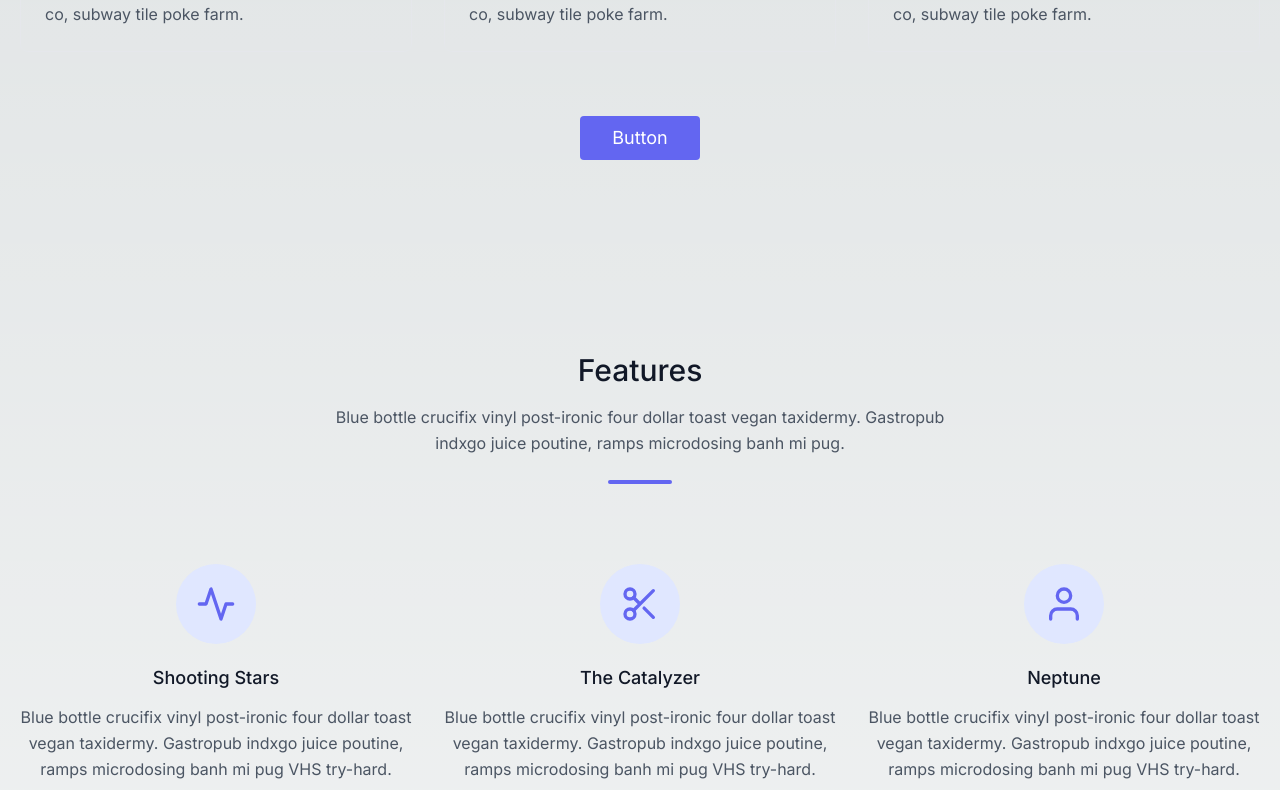
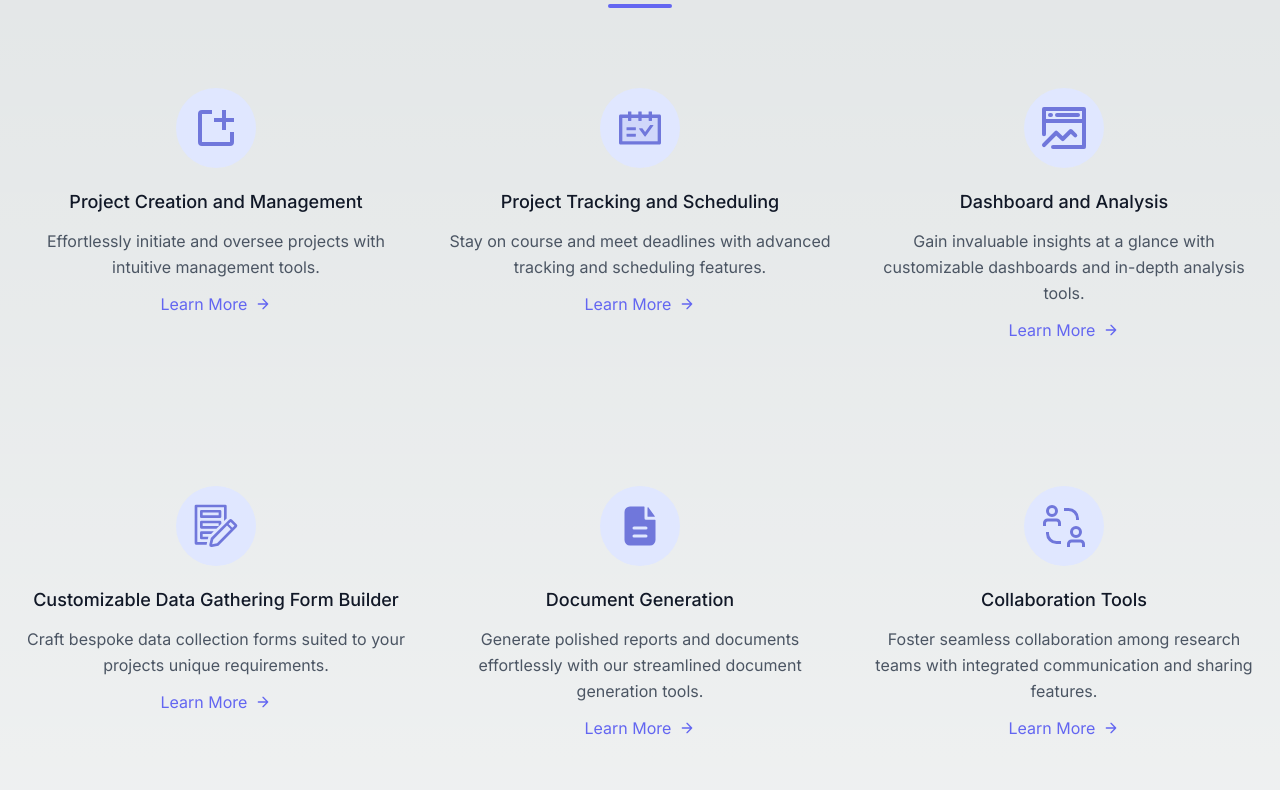
Before and after one commit to Senior-Project-CRPMP/front_nextjs, a Next.js app: page / in a window 1280 px wide. Shown: the part 1070-1860 px from the top of the page. Built offline with nearby package versions, Linux system fonts and the light colour scheme.

Commit message:
edit page

```diff
--- a/package.json
+++ b/package.json
@@ -11,6 +11,7 @@
   "dependencies": {
     "@types/leaflet": "^1.9.12",
     "@types/react-leaflet": "^3.0.0",
+    "lottie-react": "^2.4.0",
     "next": "14.2.3",
     "react": "^18",
     "react-dom": "^18",
--- a/src/app/component/content.tsx
+++ b/src/app/component/content.tsx
@@ -9,11 +9,14 @@ const Content = () => {
             About Us
           </h1>
           <p className="lg:w-1/2 w-full leading-relaxed text-gray-500">
-            Whatever cardigan tote bag tumblr hexagon brooklyn asymmetrical
-            gentrify, subway tile poke farm-to-table.
+            Empower your research endeavors with our comprehensive web-based
+            application designed to revolutionize project planning, tracking,
+            and execution. Tailored for researchers, businesses, and
+            organizations alike, CRPMP offers a cutting-edge suite of tools to
+            streamline every aspect of your projects.
           </p>
         </div>
-        <div className="flex flex-wrap -m-4">
+        {/* <div className="flex flex-wrap -m-4">
           <div className="xl:w-1/3 md:w-1/2 p-4">
             <div className="border border-gray-200 p-6 rounded-lg">
               <div className="w-10 h-10 inline-flex items-center justify-center rounded-full bg-indigo-100 text-indigo-500 mb-4">
@@ -161,10 +164,10 @@ const Content = () => {
               </p>
             </div>
           </div>
-        </div>
-        <button className="flex mx-auto mt-16 text-white bg-indigo-500 border-0 py-2 px-8 focus:outline-none hover:bg-indigo-600 rounded text-lg">
+        </div> */}
+        {/* <button className="flex mx-auto mt-16 text-white bg-indigo-500 border-0 py-2 px-8 focus:outline-none hover:bg-indigo-600 rounded text-lg">
           Button
-        </button>
+        </button> */}
       </div>
     </section>
   );
--- a/src/app/component/feature.tsx
+++ b/src/app/component/feature.tsx
@@ -2,6 +2,7 @@ import React from "react";
 
 function Feature() {
   return (
+    <div>
       <section className="text-gray-600 body-font">
         <div className="container px-5 py-24 mx-auto">
           <div className="text-center mb-20">
@@ -10,8 +11,8 @@ function Feature() {
             </h1>
             <p className="text-base leading-relaxed xl:w-2/4 lg:w-3/4 mx-auto text-gray-500s">
               Blue bottle crucifix vinyl post-ironic four dollar toast vegan
-            taxidermy. Gastropub indxgo juice poutine, ramps microdosing banh mi
-            pug.
+              taxidermy. Gastropub indxgo juice poutine, ramps microdosing banh
+              mi pug.
             </p>
             <div className="flex mt-6 justify-center">
               <div className="w-16 h-1 rounded-full bg-indigo-500 inline-flex"></div>
@@ -21,34 +22,34 @@ function Feature() {
             <div className="p-4 md:w-1/3 flex flex-col text-center items-center">
               <div className="w-20 h-20 inline-flex items-center justify-center rounded-full bg-indigo-100 text-indigo-500 mb-5 flex-shrink-0">
                 <svg
-                fill="none"
-                stroke="currentColor"
-                stroke-linecap="round"
-                stroke-linejoin="round"
-                stroke-width="2"
-                className="w-10 h-10"
+                  xmlns="http://www.w3.org/2000/svg"
+                  width="3em"
+                  height="3em"
                   viewBox="0 0 24 24"
                 >
-                <path d="M22 12h-4l-3 9L9 3l-3 9H2"></path>
+                  <path
+                    fill="#7077db"
+                    d="M21 14v5a2 2 0 0 1-2 2H5a2 2 0 0 1-2-2V5a2 2 0 0 1 2-2h5v2H5v14h14v-5z"
+                  />
+                  <path fill="#7077db" d="M21 7h-4V3h-2v4h-4v2h4v4h2V9h4z" />
                 </svg>
               </div>
               <div className="flex-grow">
                 <h2 className="text-gray-900 text-lg title-font font-medium mb-3">
-                Shooting Stars
+                  Project Creation and Management
                 </h2>
                 <p className="leading-relaxed text-base">
-                Blue bottle crucifix vinyl post-ironic four dollar toast vegan
-                taxidermy. Gastropub indxgo juice poutine, ramps microdosing
-                banh mi pug VHS try-hard.
+                  Effortlessly initiate and oversee projects with intuitive
+                  management tools.
                 </p>
                 <a className="mt-3 text-indigo-500 inline-flex items-center">
                   Learn More
                   <svg
                     fill="none"
                     stroke="currentColor"
-                  stroke-linecap="round"
-                  stroke-linejoin="round"
-                  stroke-width="2"
+                    strokeLinecap="round"
+                    strokeLinejoin="round"
+                    strokeWidth="2"
                     className="w-4 h-4 ml-2"
                     viewBox="0 0 24 24"
                   >
@@ -60,36 +61,46 @@ function Feature() {
             <div className="p-4 md:w-1/3 flex flex-col text-center items-center">
               <div className="w-20 h-20 inline-flex items-center justify-center rounded-full bg-indigo-100 text-indigo-500 mb-5 flex-shrink-0">
                 <svg
-                fill="none"
-                stroke="currentColor"
-                stroke-linecap="round"
-                stroke-linejoin="round"
-                stroke-width="2"
-                className="w-10 h-10"
-                viewBox="0 0 24 24"
+                  xmlns="http://www.w3.org/2000/svg"
+                  width="3em"
+                  height="3em"
+                  viewBox="0 0 1024 1024"
                 >
-                <circle cx="6" cy="6" r="3"></circle>
-                <circle cx="6" cy="18" r="3"></circle>
-                <path d="M20 4L8.12 15.88M14.47 14.48L20 20M8.12 8.12L12 12"></path>
+                  <path
+                    fill="#7077db"
+                    fill-opacity="0.15"
+                    d="M768 352c0 4.4-3.6 8-8 8h-56c-4.4 0-8-3.6-8-8v-56H548v56c0 4.4-3.6 8-8 8h-56c-4.4 0-8-3.6-8-8v-56H328v56c0 4.4-3.6 8-8 8h-56c-4.4 0-8-3.6-8-8v-56H136v496h752V296H768zM424 688c0 4.4-3.6 8-8 8H232c-4.4 0-8-3.6-8-8v-48c0-4.4 3.6-8 8-8h184c4.4 0 8 3.6 8 8zm0-136c0 4.4-3.6 8-8 8H232c-4.4 0-8-3.6-8-8v-48c0-4.4 3.6-8 8-8h184c4.4 0 8 3.6 8 8zm374.4-91.2l-165 228.7a15.9 15.9 0 0 1-25.8 0L493.5 531.3c-3.8-5.3 0-12.7 6.5-12.7h54.9c5.1 0 9.9 2.4 12.9 6.6l52.8 73.1l103.6-143.7c3-4.1 7.8-6.6 12.8-6.5h54.9c6.5 0 10.3 7.4 6.5 12.7"
+                  />
+                  <path
+                    fill="#7077db"
+                    d="M724.2 454.6L620.6 598.3l-52.8-73.1c-3-4.2-7.8-6.6-12.9-6.6H500c-6.5 0-10.3 7.4-6.5 12.7l114.1 158.2a15.9 15.9 0 0 0 25.8 0l165-228.7c3.8-5.3 0-12.7-6.5-12.7H737c-5-.1-9.8 2.4-12.8 6.5M416 496H232c-4.4 0-8 3.6-8 8v48c0 4.4 3.6 8 8 8h184c4.4 0 8-3.6 8-8v-48c0-4.4-3.6-8-8-8"
+                  />
+                  <path
+                    fill="#7077db"
+                    d="M928 224H768v-56c0-4.4-3.6-8-8-8h-56c-4.4 0-8 3.6-8 8v56H548v-56c0-4.4-3.6-8-8-8h-56c-4.4 0-8 3.6-8 8v56H328v-56c0-4.4-3.6-8-8-8h-56c-4.4 0-8 3.6-8 8v56H96c-17.7 0-32 14.3-32 32v576c0 17.7 14.3 32 32 32h832c17.7 0 32-14.3 32-32V256c0-17.7-14.3-32-32-32m-40 568H136V296h120v56c0 4.4 3.6 8 8 8h56c4.4 0 8-3.6 8-8v-56h148v56c0 4.4 3.6 8 8 8h56c4.4 0 8-3.6 8-8v-56h148v56c0 4.4 3.6 8 8 8h56c4.4 0 8-3.6 8-8v-56h120z"
+                  />
+                  <path
+                    fill="#7077db"
+                    d="M416 632H232c-4.4 0-8 3.6-8 8v48c0 4.4 3.6 8 8 8h184c4.4 0 8-3.6 8-8v-48c0-4.4-3.6-8-8-8"
+                  />
                 </svg>
               </div>
               <div className="flex-grow">
                 <h2 className="text-gray-900 text-lg title-font font-medium mb-3">
-                The Catalyzer
+                  Project Tracking and Scheduling
                 </h2>
                 <p className="leading-relaxed text-base">
-                Blue bottle crucifix vinyl post-ironic four dollar toast vegan
-                taxidermy. Gastropub indxgo juice poutine, ramps microdosing
-                banh mi pug VHS try-hard.
+                  Stay on course and meet deadlines with advanced tracking and
+                  scheduling features.
                 </p>
                 <a className="mt-3 text-indigo-500 inline-flex items-center">
                   Learn More
                   <svg
                     fill="none"
                     stroke="currentColor"
-                  stroke-linecap="round"
-                  stroke-linejoin="round"
-                  stroke-width="2"
+                    strokeLinecap="round"
+                    strokeLinejoin="round"
+                    strokeWidth="2"
                     className="w-4 h-4 ml-2"
                     viewBox="0 0 24 24"
                   >
@@ -101,35 +112,41 @@ function Feature() {
             <div className="p-4 md:w-1/3 flex flex-col text-center items-center">
               <div className="w-20 h-20 inline-flex items-center justify-center rounded-full bg-indigo-100 text-indigo-500 mb-5 flex-shrink-0">
                 <svg
-                fill="none"
-                stroke="currentColor"
+                  xmlns="http://www.w3.org/2000/svg"
+                  width="3em"
+                  height="3em"
+                  viewBox="0 0 48 48"
+                >
+                  <g fill="none" stroke="#7077db" stroke-width="4">
+                    <path stroke-linejoin="round" d="M44 5H4v12h40z" />
+                    <path
                       stroke-linecap="round"
                       stroke-linejoin="round"
-                stroke-width="2"
-                className="w-10 h-10"
-                viewBox="0 0 24 24"
-              >
-                <path d="M20 21v-2a4 4 0 00-4-4H8a4 4 0 00-4 4v2"></path>
-                <circle cx="12" cy="7" r="4"></circle>
+                      d="m4 41.03l12.176-12.3l6.579 6.3L30.798 27l4.48 4.368"
+                    />
+                    <path
+                      stroke-linecap="round"
+                      d="M44 16.172v26m-40-26v14M13.016 43H44M17 11h21m-28-.003h1"
+                    />
+                  </g>
                 </svg>
               </div>
               <div className="flex-grow">
                 <h2 className="text-gray-900 text-lg title-font font-medium mb-3">
-                Neptune
+                  Dashboard and Analysis
                 </h2>
                 <p className="leading-relaxed text-base">
-                Blue bottle crucifix vinyl post-ironic four dollar toast vegan
-                taxidermy. Gastropub indxgo juice poutine, ramps microdosing
-                banh mi pug VHS try-hard.
+                  Gain invaluable insights at a glance with customizable
+                  dashboards and in-depth analysis tools.
                 </p>
                 <a className="mt-3 text-indigo-500 inline-flex items-center">
                   Learn More
                   <svg
                     fill="none"
                     stroke="currentColor"
-                  stroke-linecap="round"
-                  stroke-linejoin="round"
-                  stroke-width="2"
+                    strokeLinecap="round"
+                    strokeLinejoin="round"
+                    strokeWidth="2"
                     className="w-4 h-4 ml-2"
                     viewBox="0 0 24 24"
                   >
@@ -139,11 +156,167 @@ function Feature() {
               </div>
             </div>
           </div>
+        </div>
+        {/* Container for the second round of divs */}
+        <div className="container px-5 py-12 mx-auto">
+          <div className="flex flex-wrap sm:-m-4 -mx-4 -mb-10 -mt-4 md:space-y-0 space-y-6">
+            {/* Repeat the structure for each div */}
+            <div className="p-4 md:w-1/3 flex flex-col text-center items-center">
+              <div className="w-20 h-20 inline-flex items-center justify-center rounded-full bg-indigo-100 text-indigo-500 mb-5 flex-shrink-0">
+                <svg
+                  xmlns="http://www.w3.org/2000/svg"
+                  width="3em"
+                  height="3em"
+                  viewBox="0 0 36 36"
+                >
+                  <path
+                    fill="#7077db"
+                    d="M21 12H7a1 1 0 0 1-1-1V7a1 1 0 0 1 1-1h14a1 1 0 0 1 1 1v4a1 1 0 0 1-1 1M8 10h12V7.94H8Z"
+                    className="clr-i-outline clr-i-outline-path-1"
+                  />
+                  <path
+                    fill="#7077db"
+                    d="M21 14.08H7a1 1 0 0 0-1 1V19a1 1 0 0 0 1 1h11.36L22 16.3v-1.22a1 1 0 0 0-1-1M20 18H8v-2h12Z"
+                    className="clr-i-outline clr-i-outline-path-2"
+                  />
+                  <path
+                    fill="#7077db"
+                    d="M11.06 31.51v-.06l.32-1.39H4V4h20v10.25l2-1.89V3a1 1 0 0 0-1-1H3a1 1 0 0 0-1 1v28a1 1 0 0 0 1 1h8a3.44 3.44 0 0 1 .06-.49"
+                    className="clr-i-outline clr-i-outline-path-3"
+                  />
+                  <path
+                    fill="#7077db"
+                    d="m22 19.17l-.78.79a1 1 0 0 0 .78-.79"
+                    className="clr-i-outline clr-i-outline-path-4"
+                  />
+                  <path
+                    fill="#7077db"
+                    d="M6 26.94a1 1 0 0 0 1 1h4.84l.3-1.3l.13-.55v-.05H8V24h6.34l2-2H7a1 1 0 0 0-1 1Z"
+                    className="clr-i-outline clr-i-outline-path-5"
+                  />
+                  <path
+                    fill="#7077db"
+                    d="m33.49 16.67l-3.37-3.37a1.61 1.61 0 0 0-2.28 0L14.13 27.09L13 31.9a1.61 1.61 0 0 0 1.26 1.9a1.55 1.55 0 0 0 .31 0a1.15 1.15 0 0 0 .37 0l4.85-1.07L33.49 19a1.6 1.6 0 0 0 0-2.27ZM18.77 30.91l-3.66.81l.89-3.63L26.28 17.7l2.82 2.82Zm11.46-11.52l-2.82-2.82L29 15l2.84 2.84Z"
+                    className="clr-i-outline clr-i-outline-path-6"
+                  />
+                  <path fill="none" d="M0 0h36v36H0z" />
+                </svg>
+              </div>
+              <div className="flex-grow">
+                <h2 className="text-gray-900 text-lg title-font font-medium mb-3">
+                  Customizable Data Gathering Form Builder
+                </h2>
+                <p className="leading-relaxed text-base">
+                  Craft bespoke data collection forms suited to your projects
+                  unique requirements.
+                </p>
+                <a className="mt-3 text-indigo-500 inline-flex items-center">
+                  Learn More
+                  <svg
+                    fill="none"
+                    stroke="currentColor"
+                    strokeLinecap="round"
+                    strokeLinejoin="round"
+                    strokeWidth="2"
+                    className="w-4 h-4 ml-2"
+                    viewBox="0 0 24 24"
+                  >
+                    <path d="M5 12h14M12 5l7 7-7 7"></path>
+                  </svg>
+                </a>
+              </div>
+            </div>
+
+            <div className="p-4 md:w-1/3 flex flex-col text-center items-center">
+              <div className="w-20 h-20 inline-flex items-center justify-center rounded-full bg-indigo-100 text-indigo-500 mb-5 flex-shrink-0">
+                <svg
+                  xmlns="http://www.w3.org/2000/svg"
+                  width="3em"
+                  height="3em"
+                  viewBox="0 0 24 24"
+                >
+                  <path
+                    fill="#7077db"
+                    fill-rule="evenodd"
+                    d="M14.25 2.5a.25.25 0 0 0-.25-.25H7A2.75 2.75 0 0 0 4.25 5v14A2.75 2.75 0 0 0 7 21.75h10A2.75 2.75 0 0 0 19.75 19V9.147a.25.25 0 0 0-.25-.25H15a.75.75 0 0 1-.75-.75zm.75 9.75a.75.75 0 0 1 0 1.5H9a.75.75 0 0 1 0-1.5zm0 4a.75.75 0 0 1 0 1.5H9a.75.75 0 0 1 0-1.5z"
+                    clip-rule="evenodd"
+                  />
+                  <path
+                    fill="#7077db"
+                    d="M15.75 2.824c0-.184.193-.301.336-.186c.121.098.23.212.323.342l3.013 4.197c.068.096-.006.22-.124.22H16a.25.25 0 0 1-.25-.25z"
+                  />
+                </svg>
+              </div>
+              <div className="flex-grow">
+                <h2 className="text-gray-900 text-lg title-font font-medium mb-3">
+                  Document Generation
+                </h2>
+                <p className="leading-relaxed text-base">
+                  Generate polished reports and documents effortlessly with our
+                  streamlined document generation tools.
+                </p>
+                <a className="mt-3 text-indigo-500 inline-flex items-center">
+                  Learn More
+                  <svg
+                    fill="none"
+                    stroke="currentColor"
+                    strokeLinecap="round"
+                    strokeLinejoin="round"
+                    strokeWidth="2"
+                    className="w-4 h-4 ml-2"
+                    viewBox="0 0 24 24"
+                  >
+                    <path d="M5 12h14M12 5l7 7-7 7"></path>
+                  </svg>
+                </a>
+              </div>
+            </div>
+
+            <div className="p-4 md:w-1/3 flex flex-col text-center items-center">
+              <div className="w-20 h-20 inline-flex items-center justify-center rounded-full bg-indigo-100 text-indigo-500 mb-5 flex-shrink-0">
+                <svg
+                  xmlns="http://www.w3.org/2000/svg"
+                  width="3em"
+                  height="3em"
+                  viewBox="0 0 32 32"
+                >
+                  <path
+                    fill="#7077db"
+                    d="M6 21v-1H4v1a7 7 0 0 0 7 7h3v-2h-3a5 5 0 0 1-5-5m18-10v1h2v-1a7 7 0 0 0-7-7h-3v2h3a5 5 0 0 1 5 5m-13 0H5a3 3 0 0 0-3 3v2h2v-2a1 1 0 0 1 1-1h6a1 1 0 0 1 1 1v2h2v-2a3 3 0 0 0-3-3m-3-1a4 4 0 1 0-4-4a4 4 0 0 0 4 4m0-6a2 2 0 1 1-2 2a2 2 0 0 1 2-2m19 21h-6a3 3 0 0 0-3 3v2h2v-2a1 1 0 0 1 1-1h6a1 1 0 0 1 1 1v2h2v-2a3 3 0 0 0-3-3m-7-5a4 4 0 1 0 4-4a4 4 0 0 0-4 4m6 0a2 2 0 1 1-2-2a2 2 0 0 1 2 2"
+                  />
+                </svg>
+              </div>
+              <div className="flex-grow">
+                <h2 className="text-gray-900 text-lg title-font font-medium mb-3">
+                  Collaboration Tools
+                </h2>
+                <p className="leading-relaxed text-base">
+                  Foster seamless collaboration among research teams with
+                  integrated communication and sharing features.
+                </p>
+                <a className="mt-3 text-indigo-500 inline-flex items-center">
+                  Learn More
+                  <svg
+                    fill="none"
+                    stroke="currentColor"
+                    strokeLinecap="round"
+                    strokeLinejoin="round"
+                    strokeWidth="2"
+                    className="w-4 h-4 ml-2"
+                    viewBox="0 0 24 24"
+                  >
+                    <path d="M5 12h14M12 5l7 7-7 7"></path>
+                  </svg>
+                </a>
+              </div>
+            </div>
+          </div>
+        </div>
+      </section>
       <button className="flex mx-auto mt-16 text-white bg-indigo-500 border-0 py-2 px-8 focus:outline-none hover:bg-indigo-600 rounded text-lg">
         Button
       </button>
     </div>
-    </section>
   );
 }
 
```
Also changed, not shown: src/app/component/hero.tsx (+6 -6 lines), 1 other file (tests, documents, lock files or other folders). Lines whose indentation alone changed are shown as unchanged.
